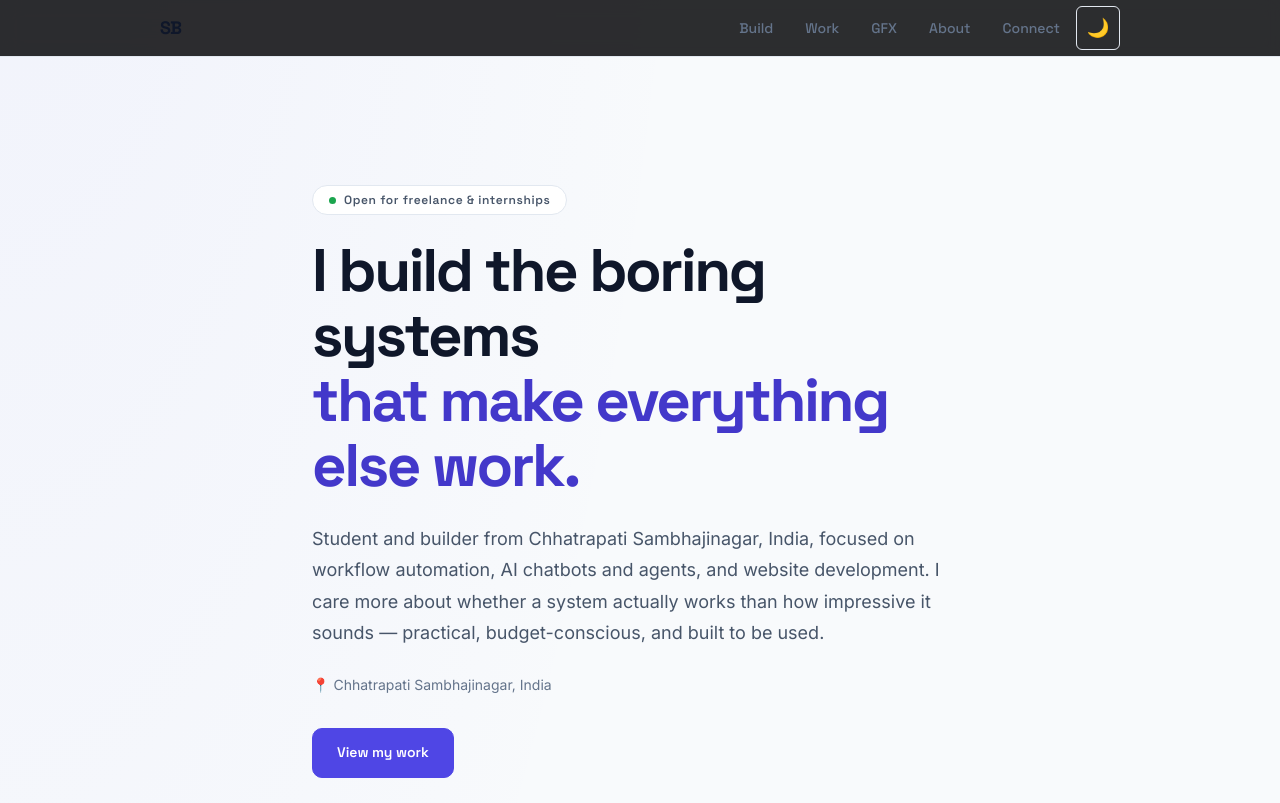
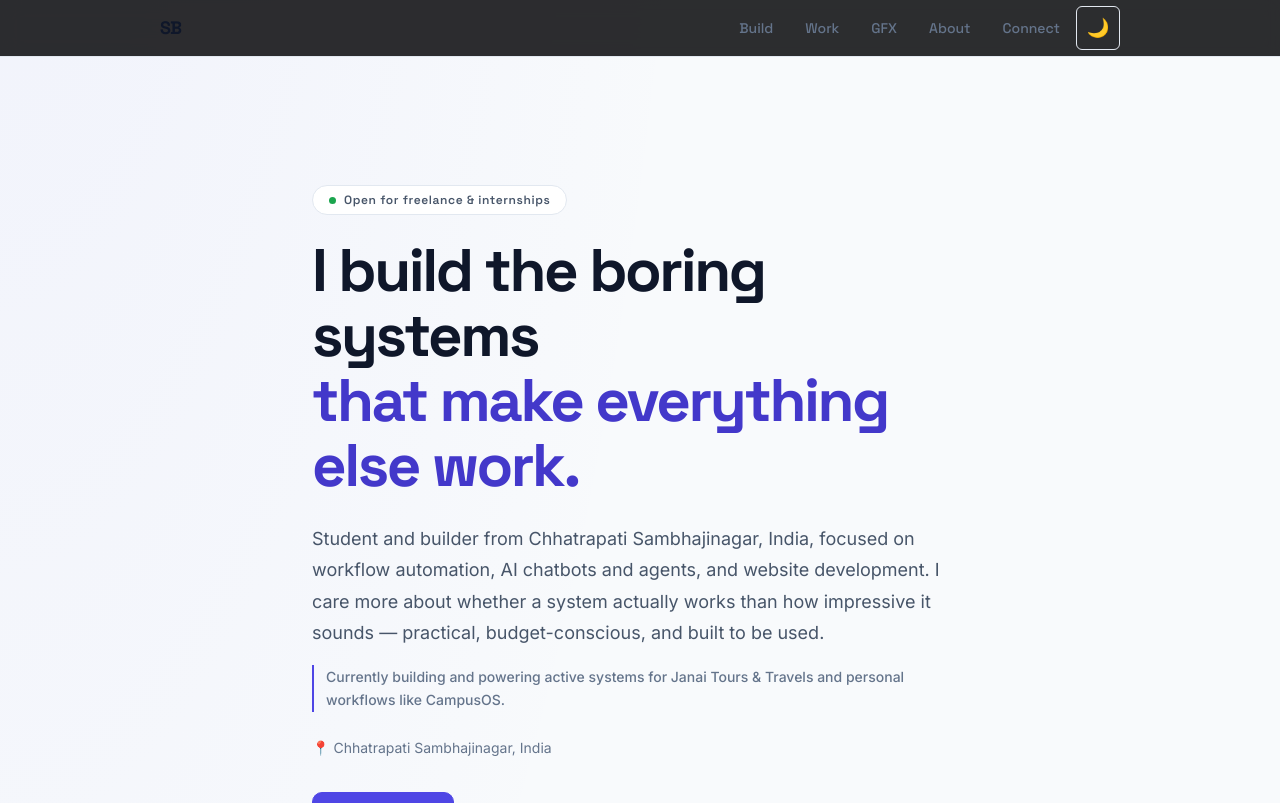
Before and after one commit to SanghpalBhakte/Personal-Porfolio-V2, a React (Vite) app: page / in a window 1280 px wide. Shown: the top 803 px of the page. Built offline with nearby package versions, Linux system fonts and the light colour scheme.

Commit message:
content: add single-line proof point under hero summary

```diff
--- a/src/components/Hero.module.css
+++ b/src/components/Hero.module.css
@@ -67,6 +67,16 @@
   max-width: 65ch; /* Comfortable reading length */
 }
 
+/* ── Proof Point ── */
+.proofPoint {
+  font-size: var(--text-sm);
+  color: var(--text-3);
+  font-weight: 500;
+  border-left: 2px solid var(--accent);
+  padding-left: var(--sp-3);
+  margin-top: calc(-1 * var(--sp-2));
+}
+
 /* ── Location ── */
 .location {
   font-size: var(--text-sm);
--- a/src/components/Hero.tsx
+++ b/src/components/Hero.tsx
@@ -31,6 +31,13 @@ export default function Hero({ meta, stats }: HeroProps) {
         <p className={styles.subheading}>
           {meta.subheadline}
         </p>
+
+        {/* Proof Point */}
+        {meta.proofPoint && (
+          <p className={styles.proofPoint}>
+            {meta.proofPoint}
+          </p>
+        )}
 
         {/* Location */}
         <p className={styles.location}>
--- a/src/data/portfolio.ts
+++ b/src/data/portfolio.ts
@@ -9,6 +9,7 @@ export const SITE_META = {
   title:           'Full-Stack & AI Automation Developer',
   headline:        'I build the boring systems\nthat make everything else work.',
   subheadline:     'Student and builder from Chhatrapati Sambhajinagar, India, focused on workflow automation, AI chatbots and agents, and website development. I care more about whether a system actually works than how impressive it sounds — practical, budget-conscious, and built to be used.',
+  proofPoint:      'Currently building and powering active systems for Janai Tours & Travels and personal workflows like CampusOS.',
   location:        'Chhatrapati Sambhajinagar, India',
   available:       true,
   github:          'https://github.com/SanghpalBhakte',
```
